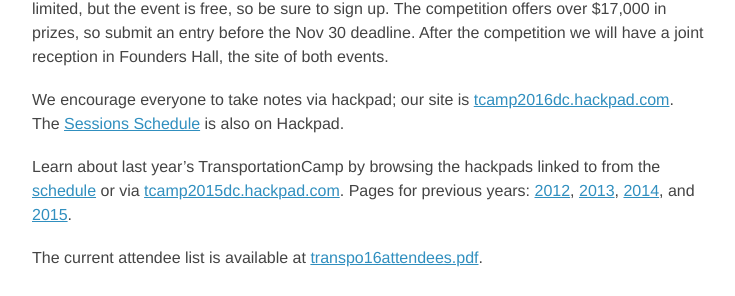
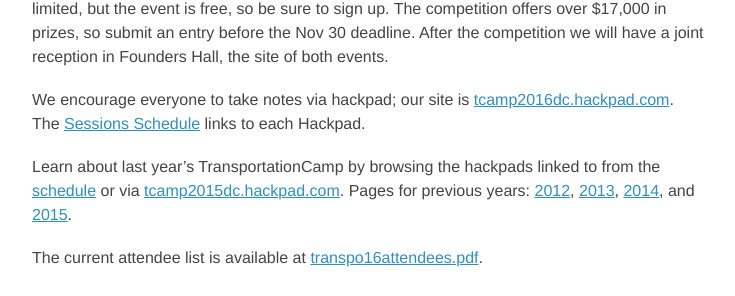
Before and after one commit to transpocamp/transportationcamp.org, a Jekyll site: the page built from events/dc-2016/index.markdown, in a window 1280 px wide and 900 px high, scrolled down 669 px. Shown: the part 145-441 px from the top of the window, without its empty margins (272-1007 px from the left). Built offline with Jekyll 4.4.1, drawn with Linux system fonts in a browser that asks for light colours; nearby versions of some CDN libraries; Markdown is read by kramdown in place of the engine named in the settings.

Commit message:
schedule edits

```diff
--- a/events/dc-2016/index.markdown
+++ b/events/dc-2016/index.markdown
@@ -30,7 +30,7 @@
 The competition offers over $17,000 in prizes, so submit an entry before the Nov 30 deadline.
 After the competition we will have a joint reception in Founders Hall, the site of both events.
 
-We encourage everyone to take notes via hackpad; our site is [tcamp2016dc.hackpad.com](https://tcamp2016dc.hackpad.com/). The [Sessions Schedule](https://tcamp2016dc.hackpad.com/64PUDcCMTX5) is also on Hackpad.
+We encourage everyone to take notes via hackpad; our site is [tcamp2016dc.hackpad.com](https://tcamp2016dc.hackpad.com/). The [Sessions Schedule](schedule.html) links to each Hackpad.
 
 Learn about last year's TransportationCamp by browsing the hackpads linked to from the
 [schedule](http://transportationcamp.org/events/dc-2015/schedule.html) or via [tcamp2015dc.hackpad.com](https://tcamp2015dc.hackpad.com/).
--- a/events/dc-2016/schedule.html
+++ b/events/dc-2016/schedule.html
@@ -25,7 +25,7 @@
   text-decoration: underline;
   }
 .nolink {
-  color: #4488BB;
+  color: #115588;
   font-size: 10.25pt;
   }
 th {
@@ -41,6 +41,7 @@
 tr td:first-child {
   font-size: 12pt;
   font-weight: bold;
+  pointer-events: none;
 	transform: translate(-18pt, 0) rotate(-90deg);
 	transform-origin: 100% 0;
   }
```
